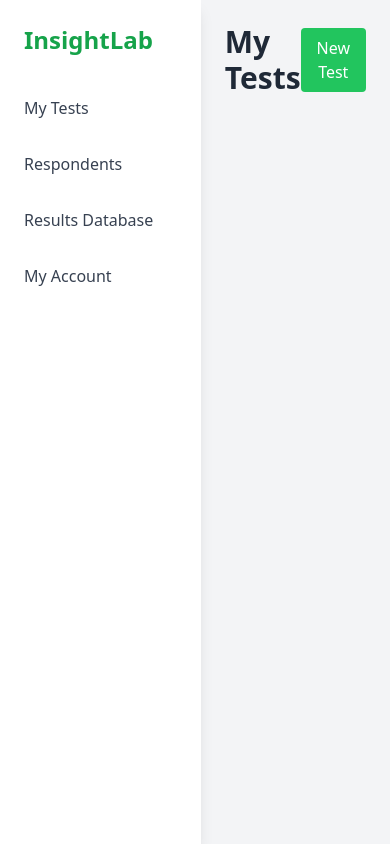
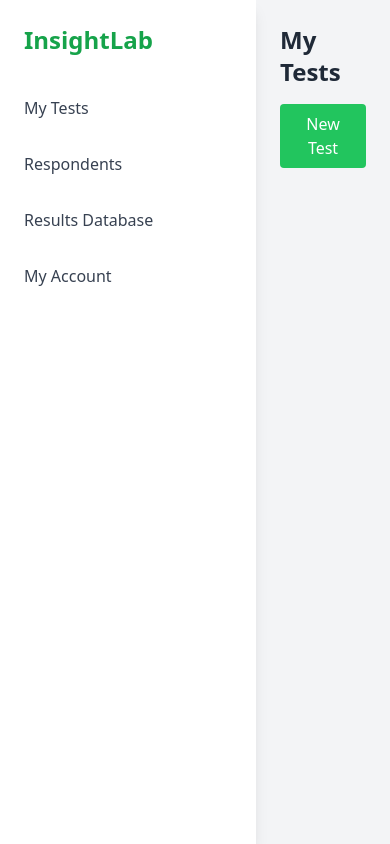
Before and after one commit to Scripter2104/InsightLab, a Django app: page /home/ in a window 390 px wide. Run offline with Django 5.2, Linux system fonts and the light colour scheme; the visitor is signed in with stand-in values (Sample User, id 1); data that the repository does not hold is empty; some libraries are stand-ins or nearby versions.

Commit message:
fixed login bug where hitting the back button after a login csrf verification failed and at home_page test div did minor changes

```diff
--- a/InsightLab/homeApp/templates/home_page.html
+++ b/InsightLab/homeApp/templates/home_page.html
@@ -48,12 +48,12 @@
         }
     </style>
 </head>
-<body class="bg-gray-100 text-gray-800">
+<body class="bg-gray-100 text-gray-800 overflow-hidden">
 
     <div class="flex min-h-screen">
 
         <!-- Sidebar -->
-        <aside class="w-64 bg-white shadow-lg">
+        <aside class="h-dvh w-64 bg-white shadow-lg">
             <div class="p-6">
                 <h2 class="text-2xl font-bold text-green-600">InsightLab</h2>
             </div>
@@ -84,18 +84,18 @@
         </aside>
 
         <!-- Main Content -->
-        <div class="flex-1 p-6">
+        <div class="flex-1 p-6 max-h-screen overflow-y-auto ">
             <!-- Header -->
-            <div class="flex justify-between items-center mb-6">
-                <h1 class="text-3xl font-semibold">My Tests</h1>
+            <div class="flex flex-col md:flex-row gap-4 justify-between items-center mb-6">
+                <h1 class="text-2xl font-semibold">My Tests</h1>
                 <button class="bg-green-500 text-white px-4 py-2 rounded hover:bg-green-600" onclick="generateTest()">New Test</button>
             </div>
 
             <!-- Test List -->
-            <div class="grid grid-cols-2 gap-6">
+            <div class="grid grid-cols-1 gap-6 lg:grid-cols-2">
                 <!-- Test Card -->
                 {% for test in tests %}
-                <div class="card-wrapper bg-white shadow-lg rounded-lg p-4">
+                <div class="card-wrapper flex flex-col justify-between bg-white shadow-lg rounded-lg h-44 p-4">
                     <div class="flex justify-between items-center">
                         {% if test.is_active %}
                         <span class="bg-green-200 text-green-600 px-2 py-1 rounded text-sm">Active</span>
@@ -104,12 +104,12 @@
                         {% endif %}
                         <span class="text-gray-400 text-sm">Created: {{test.created_at}}</span>
                     </div>
-                    <h1 class="text-xl font-bold mt-4">{{test.name|striptags}}</h1>
+                    <h1 class="overflow-hidden text-xl font-semibold mt-2">{{test.name|striptags}}</h1>
                     <p class="text-gray-600">No description</p>
-                    {% comment %} <div class="flex justify-between items-center mt-4">
+                    <div class="flex justify-between items-center mt-4">
                         <span class="text-sm text-gray-500">7% avg. score</span>
                         <span class="text-sm text-gray-500">Results (5)</span>
-                    </div> {% endcomment %}
+                    </div>
                 </div>
                 {% endfor %}
 
@@ -119,6 +119,7 @@
 
 <script>
     document.addEventListener('DOMContentLoaded', () => {
+        if (window.innerWidth > 1024) {
             const cardWrappers = document.getElementsByClassName('card-wrapper');
 
             Array.from(cardWrappers).forEach(wrapper => {
@@ -140,6 +141,7 @@
                     wrapper.style.transform = 'perspective(1000px) rotateX(0deg) rotateY(0deg)';
                 });
             });
+        }
     });
 
     function generateTest(){
--- a/InsightLab/loginApp/templates/login_page.html
+++ b/InsightLab/loginApp/templates/login_page.html
@@ -112,6 +112,12 @@
             }
         });
 
+        // Force reload if the page is loaded from the browser's cache
+        window.addEventListener("pageshow", function(event) {
+            if (event.persisted) {
+                window.location.reload();
+            }
+        });
 
     </script>
 </body>
```
Also changed, not shown: InsightLab/conductingTest/templates/start_test.html (+10 -3 lines). Lines whose indentation alone changed are shown as unchanged.
